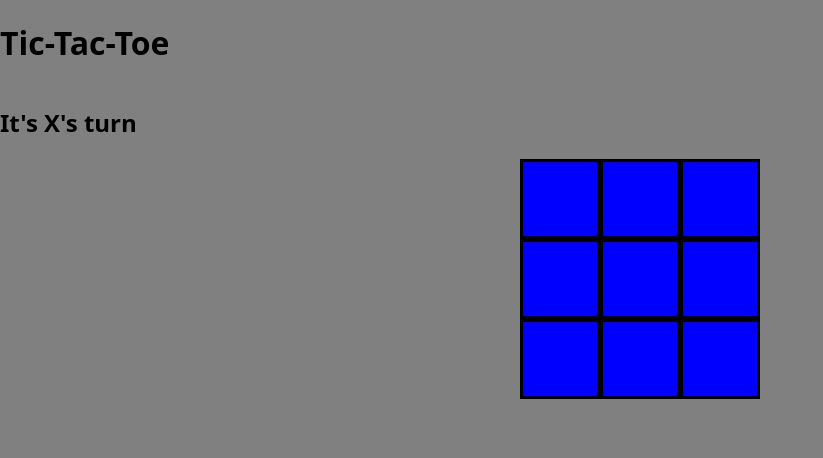
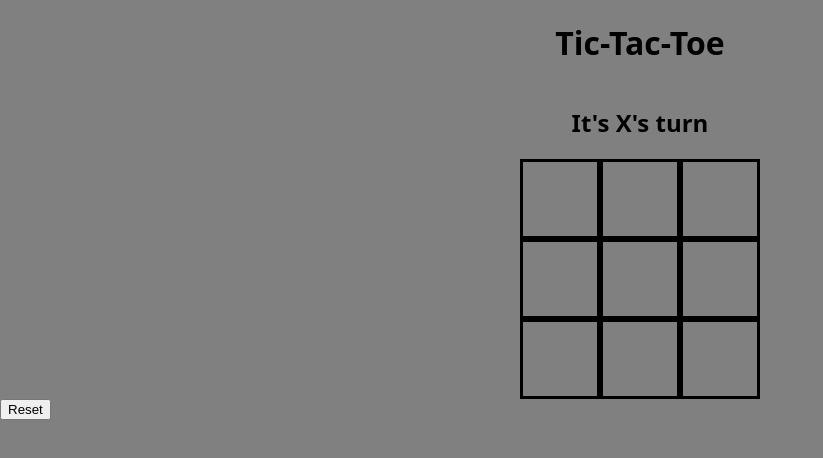
Before and after one commit to mu2ku/Tic-Tac-Toe, a plain HTML site: page index.html in a window 1280 px wide. Shown: the whole page, without its empty margins (0-823 px from the left). Drawn offline with Linux system fonts and the light colour scheme.

Commit message:
commit function where users can't make moves after game ends

```diff
--- a/css/style.css
+++ b/css/style.css
@@ -17,13 +17,24 @@ section.board {
   justify-content: center;
 }
 
-.square {
-  background-color: blue;
-}
-
 div {
   border: 3px solid black;
   font-size: 8vmin;
   text-align: center;
   vertical-align: middle;
 }
+
+#message {
+  display:flex;
+  justify-content:center;
+}
+
+h1 {
+  display:flex;
+  justify-content: center;
+}
+
+#reset-button {
+  display: flex;
+  justify-content: center;
+}
--- a/js/app.js
+++ b/js/app.js
@@ -5,7 +5,7 @@
 // //- Provide a `Reset Game` button that will clear the contents of the board.
 // //- Display whose turn it is (“X” or “O”).
 // //- Provide win logic and display a winning message.
-// - Provide logic for a cat’s game (tie), also displaying a message.
+// //- Provide logic for a cat’s game (tie), also displaying a message.
 
 
 /*-------------------------------- Constants --------------------------------*/
@@ -45,15 +45,16 @@ init()
 function init(){
   resetBtn.setAttribute("hidden", true)
   board = [
-    0,0,0,
-    0,0,0,
-    0,0,0
+    null,null,null,
+    null,null,null,
+    null,null,null
   ]
   isWinner = null
   turn = 1
   square.forEach(function(element,idx){
     square[idx].innerText = ''
     square[idx].style.pointerEvents='auto'
+    square[idx].style.backgroundColor ='grey'
   })
   msg.innerText =  `It's X's turn`
   render()
@@ -64,15 +65,14 @@ function handleClick(evt){
   if (turn == 1){
     board[parseInt(evt.target.id)] = 1
     evt.target.style.pointerEvents = "none"
+    evt.target.style.backgroundColor = 'blue'
     msg.innerText = `It's O's turn`
   } else if (turn == -1){
     board[parseInt(evt.target.id)] = -1
     evt.target.style.pointerEvents = "none"
+    evt.target.style.backgroundColor = 'yellow'
     msg.innerText = `It's X's turn`
   }
-  // console.log(evt.target.id)
-  // console.log(turn)
-  // console.log(board)
   turn = turn * -1
   render()
   win()
@@ -109,8 +109,10 @@ function win(){
     isWinner = turn * -1
     if (isWinner == 1){
       msg.innerText = `X is the winner`
+      square.forEach(function(element,idx){square[idx].style.pointerEvents = 'none'})
     } else if (isWinner == -1){
       msg.innerText = `O is the winner`
+      square.forEach(function(element,idx){square[idx].style.pointerEvents = 'none'})
     }
   }
 }
```
